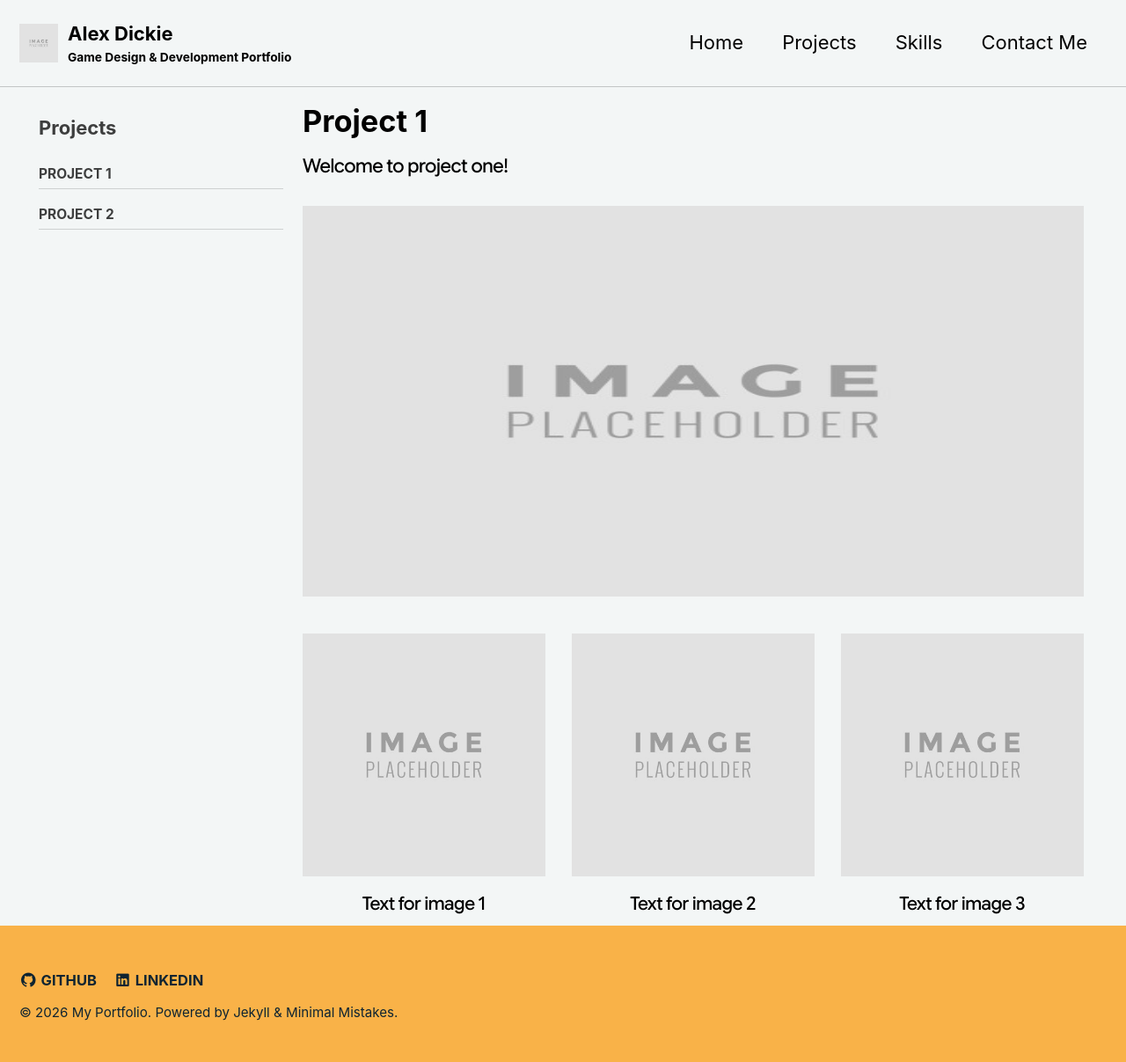
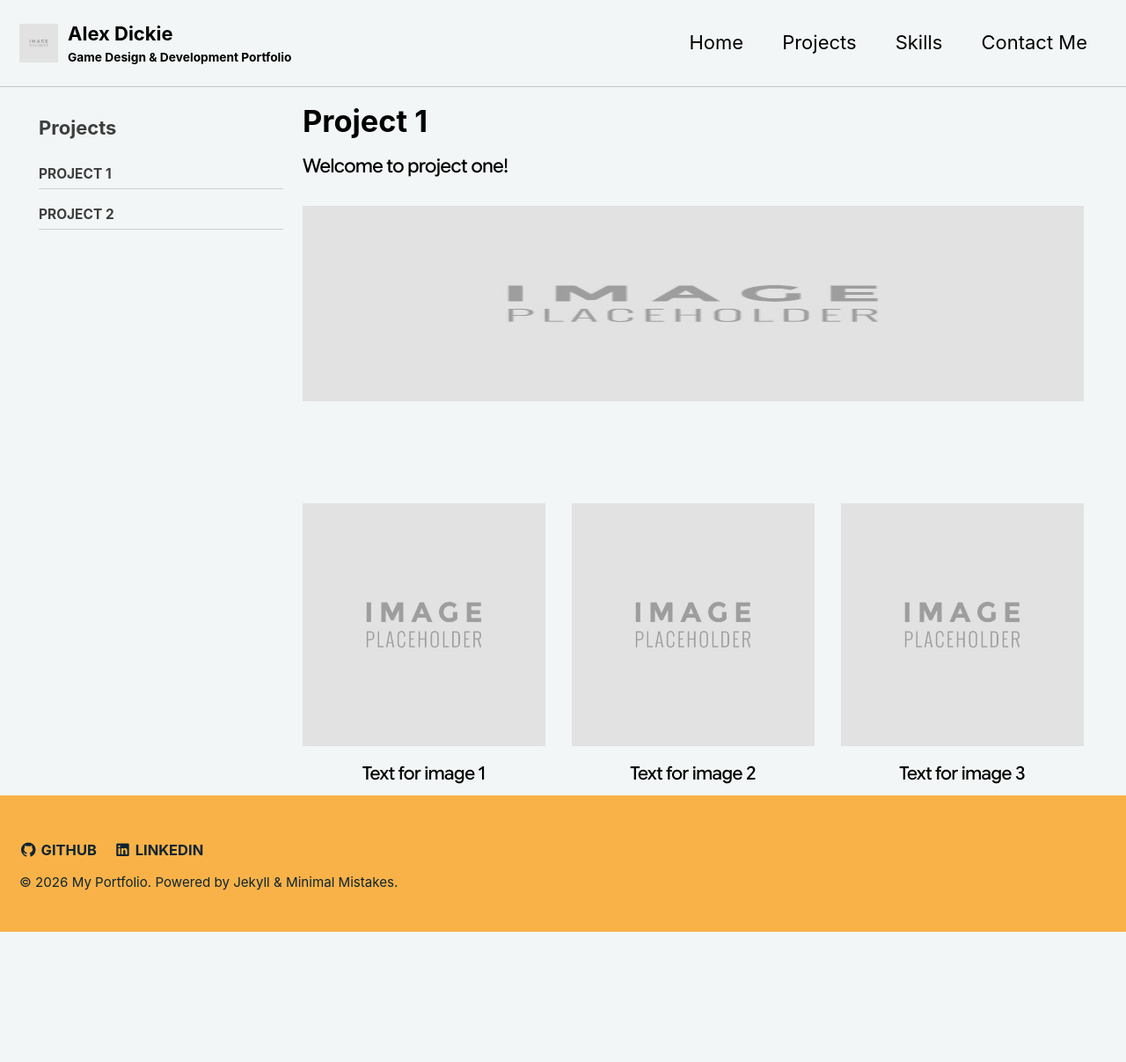
Before and after one commit to AlexUlster/AlexUlster.github.io, a Jekyll site: the page built from _pages/projects-pro1.md, in a window 1280 px wide. Shown: the whole page at 88% size. Built offline with Jekyll 4.4.1, drawn with Linux system fonts in a browser that asks for light colours; after the commit the page ends 1059 px from its top, so only the background shows below that.

Commit message:
Adjust image aspect ratio in project one page

```diff
--- a/_pages/projects-pro1.md
+++ b/_pages/projects-pro1.md
@@ -12,7 +12,7 @@ sidebar:
 Welcome to project one!
 
 <div style="text-align: center; margin-bottom: 30px; transform: scale(1.5); transform-origin: top left; display: inline-block; width: 100%;">
-  <img src="/assets/images/Placeholder.jpg" alt="Banner" style="width: 100%; height: auto; aspect-ratio: 4/2;">
+  <img src="/assets/images/Placeholder.jpg" alt="Banner" style="width: 100%; height: auto; aspect-ratio: 4/1;">
 </div>
 
 <div style="display: grid; grid-template-columns: 1fr 1fr 1fr; gap: 20px; transform: scale(1.5); transform-origin: top left; margin-top: 160px;">
```
